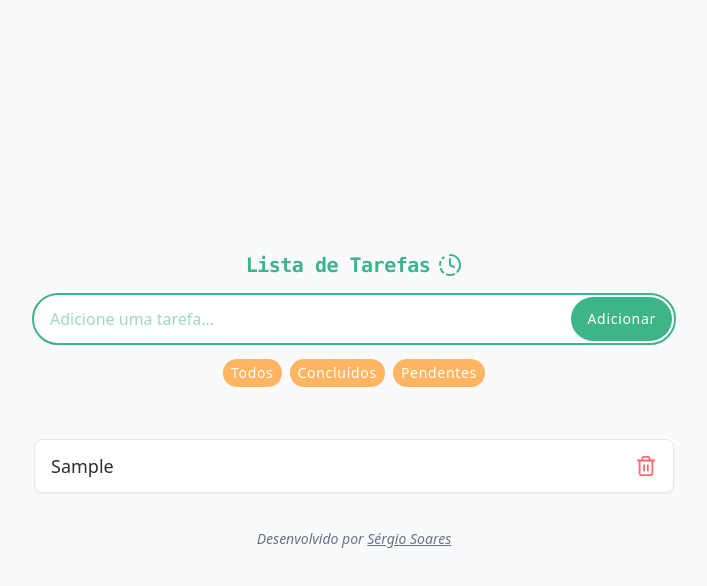
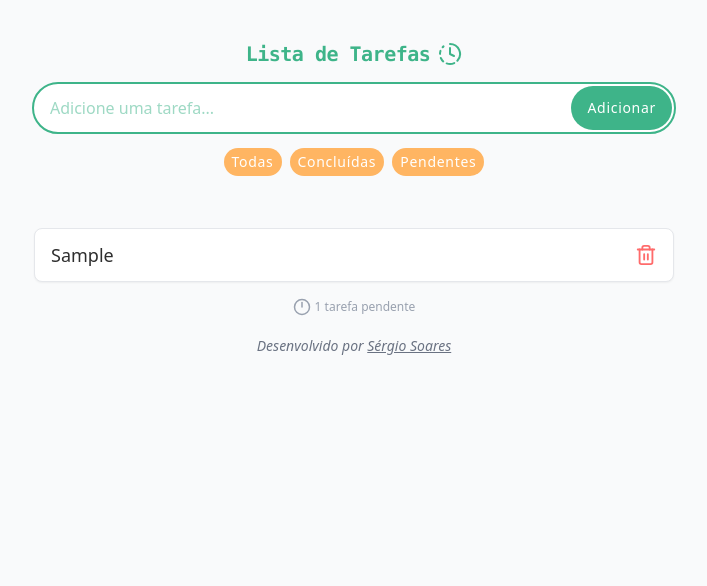
Before and after one commit to wp-sergiosoares/To-do-List, a React (Vite) app: page / in a window 1280 px wide. Both pictures are taken after typing "Sample" into the empty fields and a click on the button "Adicionar". Shown: the top 586 px of the page, without its empty margins (286-993 px from the left). Built offline with nearby package versions, Linux system fonts and the light colour scheme.

Commit message:
add contagem tarefas

```diff
--- a/index.html
+++ b/index.html
@@ -2,7 +2,7 @@
 <html lang="en">
   <head>
     <meta charset="UTF-8" />
-    <link rel="icon" type="image/svg+xml" href="/vite.svg" />
+    <link rel="icon" type="image/svg+xml" href="/favicon.ico" />
     <meta name="viewport" content="width=device-width, initial-scale=1.0" />
     <title>Lista de Compras Interativa</title>
   </head>
--- a/src/App.jsx
+++ b/src/App.jsx
@@ -5,17 +5,29 @@ import AddTicket from "./components/AddTicket";
 import TicketList from "./components/TicketList";
 import Filters from "./components/Filters";
 import Header from "./components/Header";
+import ContagemTarefas from "./components/ContagemTarefas";
+
+// id, item, bought
 
 function App() {
   const [items, setItems] = useState(() => {
     const saved = localStorage.getItem("items");
     return saved ? JSON.parse(saved) : [];
   });
+  const [nrConcluidas, setNrConcluidas] = useState("");
+  const [nrPendentes, setNrPendentes] = useState("");
   const [filtro, setFiltro] = useState("todos");
+
+  console.log(items);
 
   // Atualiza o localStorage sempre que 'todos' mudar
   useEffect(() => {
     localStorage.setItem("items", JSON.stringify(items));
+
+    const filtraConcluidas = items.filter((item) => item.bought);
+    setNrConcluidas(filtraConcluidas.length);
+    const filtraPendentes = items.filter((item) => !item.bought);
+    setNrPendentes(filtraPendentes.length);
   }, [items]);
 
   const itensFiltrados = items.filter((item) => {
@@ -48,7 +60,7 @@ function App() {
 
   return (
     <>
-      <div className="relative min-h-screen flex items-center justify-center">
+      <div className="mt-10">
         <div className="container max-w-2xl mx-auto w-full">
           <Header />
 
@@ -57,7 +69,7 @@ function App() {
             <Filters setFiltro={setFiltro} />
           </div>
 
-          <div className="my-5 rounded-b-lg">
+          <div className="mt-5">
             <div className="p-4 space-y-4">
               <TicketList
                 items={itensFiltrados}
@@ -67,6 +79,10 @@ function App() {
               />
             </div>
           </div>
+          <ContagemTarefas
+            nrConcluidas={nrConcluidas}
+            nrPendentes={nrPendentes}
+          />
           <div className="text-center italic text-gray-500 text-sm">
             Desenvolvido por{" "}
             <a
--- /dev/null
+++ b/src/components/ContagemTarefas.jsx
@@ -0,0 +1,26 @@
+import { Clock12, Check } from "lucide-react";
+
+export default function ContagemTarefas({ nrConcluidas, nrPendentes }) {
+  return (
+    <>
+      {nrConcluidas || nrPendentes ? (
+        <div className="flex gap-4 items-center justify-center mb-5">
+          {nrConcluidas > 0 ? (
+            <div className="text-center text-xs text-gray-400 flex gap-1 items-center">
+              <Check size={18} />
+              {nrConcluidas}{" "}
+              {nrConcluidas === 1 ? "tarefa concluída" : "tarefas concluídas"}
+            </div>
+          ) : null}
+          {nrPendentes > 0 ? (
+            <div className="text-center text-xs text-gray-400 flex gap-1 items-center">
+              <Clock12 size={18} />
+              {nrPendentes}{" "}
+              {nrPendentes === 1 ? "tarefa pendente" : "tarefas pendentes"}
+            </div>
+          ) : null}
+        </div>
+      ) : null}
+    </>
+  );
+}
--- a/src/components/Filters.jsx
+++ b/src/components/Filters.jsx
@@ -7,7 +7,7 @@ export default function Filters({ setFiltro }) {
             className="tracking-wider rounded-full text-white px-2 py-1 text-sm cursor-pointer bg-[var(--color-secondary)] hover:bg-[var(--color-secondary-light)] transition"
             onClick={() => setFiltro("todos")}
           >
-            Todos
+            Todas
           </button>
         </div>
         <div>
@@ -15,7 +15,7 @@ export default function Filters({ setFiltro }) {
             className="tracking-wider  rounded-full text-white px-2 py-1 text-sm cursor-pointer bg-[var(--color-secondary)] hover:bg-[var(--color-secondary-light)] transition"
             onClick={() => setFiltro("concluidos")}
           >
-            Concluídos
+            Concluídas
           </button>
         </div>
         <div>
--- a/src/components/TicketList.jsx
+++ b/src/components/TicketList.jsx
@@ -14,8 +14,8 @@ export default function TicketList({ items, onRemove, onToggle, filtro }) {
               <div
                 className={
                   item.bought
-                    ? " cursor-pointer line-through decoration-1 text-[var(--color-text-secondary)] text-lg"
-                    : "hover:line-through cursor-pointer hover:text-[var(--color-text-secondary)] text-lg text-[var(--color-text-primary)]"
+                    ? "flex-1 cursor-pointer line-through decoration-1 text-[var(--color-text-secondary)] text-lg"
+                    : "flex-1 hover:line-through cursor-pointer hover:text-[var(--color-text-secondary)] text-lg text-[var(--color-text-primary)]"
                 }
                 onClick={() => onToggle(item.id)}
               >
```
Also changed, not shown: 1 other file (tests, documents, lock files or other folders).
